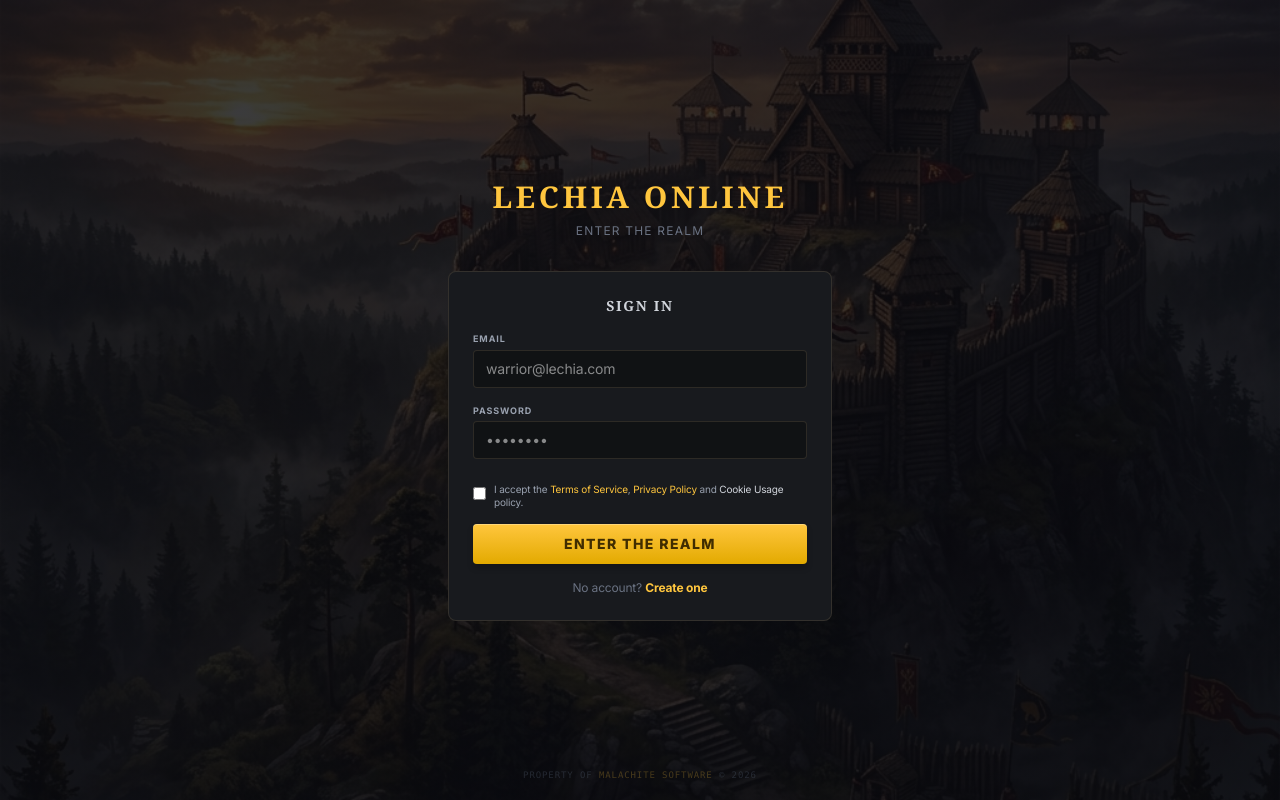
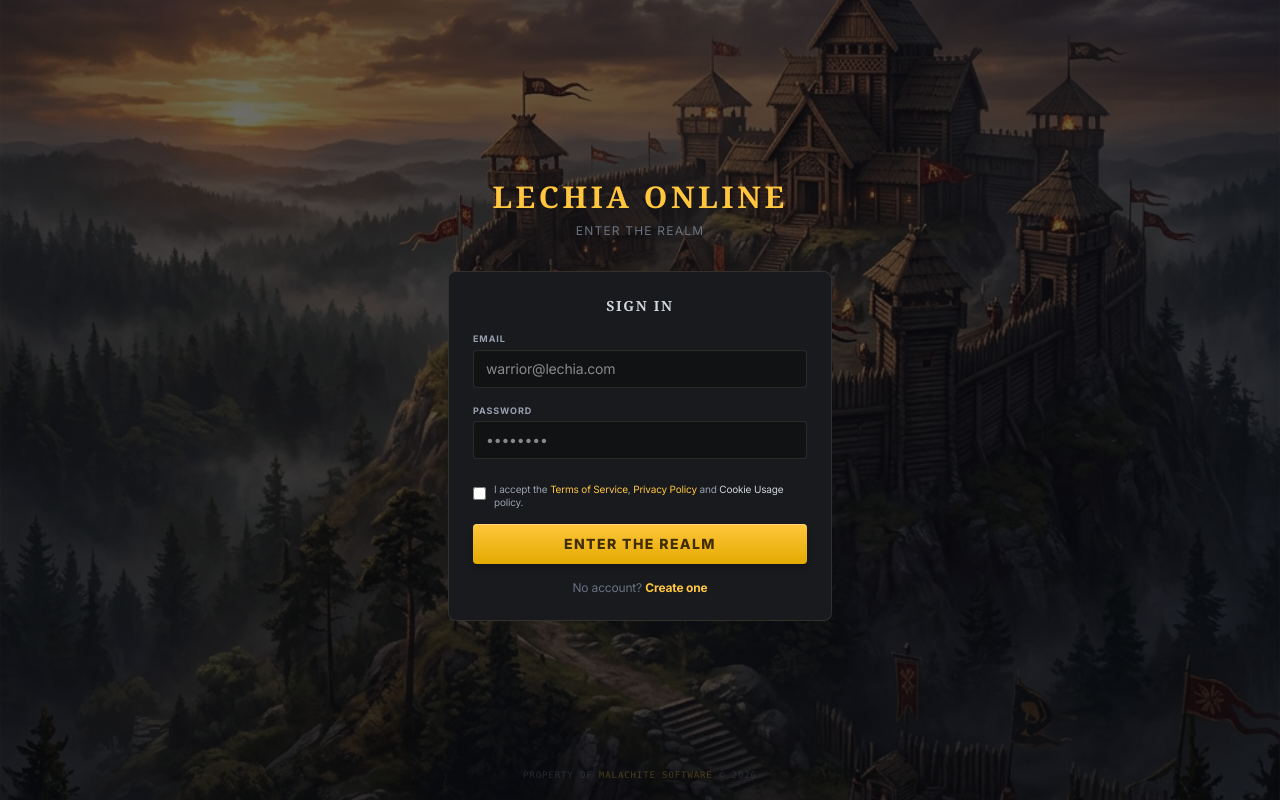
Before and after one commit to Molczifootball/my-game-xx, a Next.js app: page /login in a window 1280 px wide. Built offline with nearby package versions, Linux system fonts and the light colour scheme; no server answers.

Commit message:
fix: resolve public path access and layout fragmentation causing dim/non-interactive UI

```diff
--- a/src/app/login/page.tsx
+++ b/src/app/login/page.tsx
@@ -35,7 +35,7 @@ export default function LoginPage() {
 
   return (
     <div className="flex-1 flex items-center justify-center p-4 relative overflow-hidden" style={{
-      backgroundImage: 'linear-gradient(rgba(10, 10, 15, 0.8), rgba(10, 10, 15, 0.8)), url(/images/slavic_bg.png)',
+      backgroundImage: 'linear-gradient(rgba(10, 10, 15, 0.6), rgba(10, 10, 15, 0.6)), url(/images/slavic_bg.png)',
       backgroundSize: 'cover',
       backgroundPosition: 'center',
       backgroundAttachment: 'fixed'
--- a/src/app/privacy/page.tsx
+++ b/src/app/privacy/page.tsx
@@ -5,7 +5,7 @@ import Link from 'next/link';
 export default function PrivacyPage() {
   return (
     <div className="min-h-screen p-4 md:p-8 flex flex-col items-center relative overflow-hidden" style={{
-      backgroundImage: 'linear-gradient(rgba(10, 10, 15, 0.9), rgba(10, 10, 15, 0.9)), url(/images/slavic_bg.png)',
+      backgroundImage: 'linear-gradient(rgba(10, 10, 15, 0.7), rgba(10, 10, 15, 0.7)), url(/images/slavic_bg.png)',
       backgroundSize: 'cover',
       backgroundPosition: 'center',
       backgroundAttachment: 'fixed'
--- a/src/app/register/page.tsx
+++ b/src/app/register/page.tsx
@@ -56,7 +56,7 @@ export default function RegisterPage() {
 
   return (
     <div className="flex-1 flex items-center justify-center p-4 relative overflow-hidden" style={{
-      backgroundImage: 'linear-gradient(rgba(10, 10, 15, 0.8), rgba(10, 10, 15, 0.8)), url(/images/slavic_bg.png)',
+      backgroundImage: 'linear-gradient(rgba(10, 10, 15, 0.6), rgba(10, 10, 15, 0.6)), url(/images/slavic_bg.png)',
       backgroundSize: 'cover',
       backgroundPosition: 'center',
       backgroundAttachment: 'fixed'
--- a/src/app/terms/page.tsx
+++ b/src/app/terms/page.tsx
@@ -5,7 +5,7 @@ import Link from 'next/link';
 export default function TermsPage() {
   return (
     <div className="min-h-screen p-4 md:p-8 flex flex-col items-center relative overflow-hidden" style={{
-      backgroundImage: 'linear-gradient(rgba(10, 10, 15, 0.9), rgba(10, 10, 15, 0.9)), url(/images/slavic_bg.png)',
+      backgroundImage: 'linear-gradient(rgba(10, 10, 15, 0.7), rgba(10, 10, 15, 0.7)), url(/images/slavic_bg.png)',
       backgroundSize: 'cover',
       backgroundPosition: 'center',
       backgroundAttachment: 'fixed'
--- a/src/components/GameShell.tsx
+++ b/src/components/GameShell.tsx
@@ -10,7 +10,7 @@ import SidebarLeft from "@/components/SidebarLeft";
 import ChatPanel from "@/components/ChatPanel";
 
 function isPublicPath(pathname: string): boolean {
-  return pathname === "/login" || pathname === "/register" || pathname.startsWith("/api/");
+  return pathname === "/login" || pathname === "/register" || pathname === "/terms" || pathname === "/privacy" || pathname.startsWith("/api/");
 }
 
 export function GameShell({ children }: { children: React.ReactNode }) {
@@ -47,6 +47,7 @@ export function GameShell({ children }: { children: React.ReactNode }) {
   // Logged in — full game shell
   return (
     <GameProvider>
+      <div className="flex flex-col h-full overflow-hidden">
         <div className="shrink-0 z-50 sticky top-0">
           <Header />
           <ResourceBar />
@@ -63,6 +64,7 @@ export function GameShell({ children }: { children: React.ReactNode }) {
             Property of <span className="text-primary/70">Malachite Software</span> © 2026
           </span>
         </footer>
+      </div>
     </GameProvider>
   );
 }
```
Lines whose indentation alone changed are shown as unchanged.
